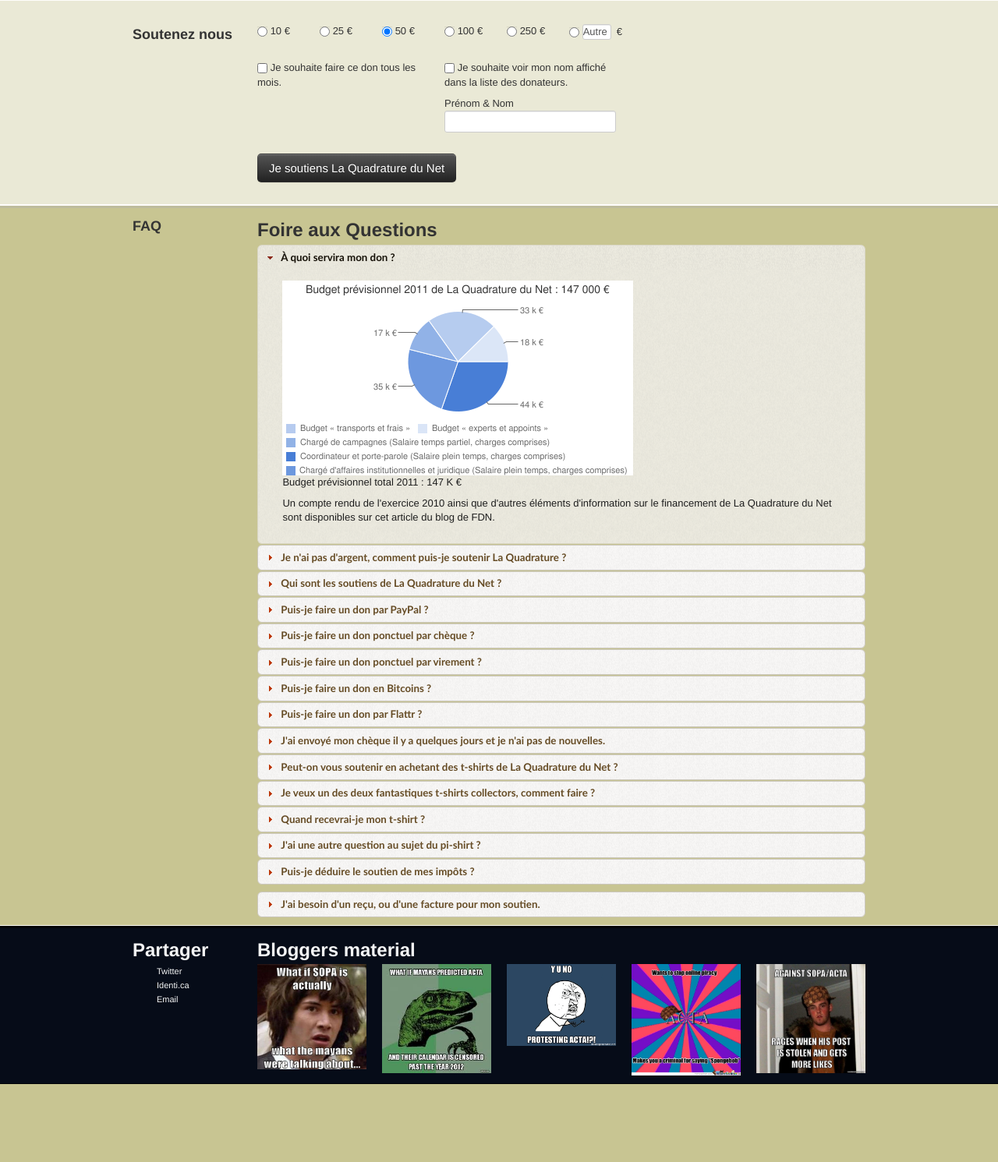
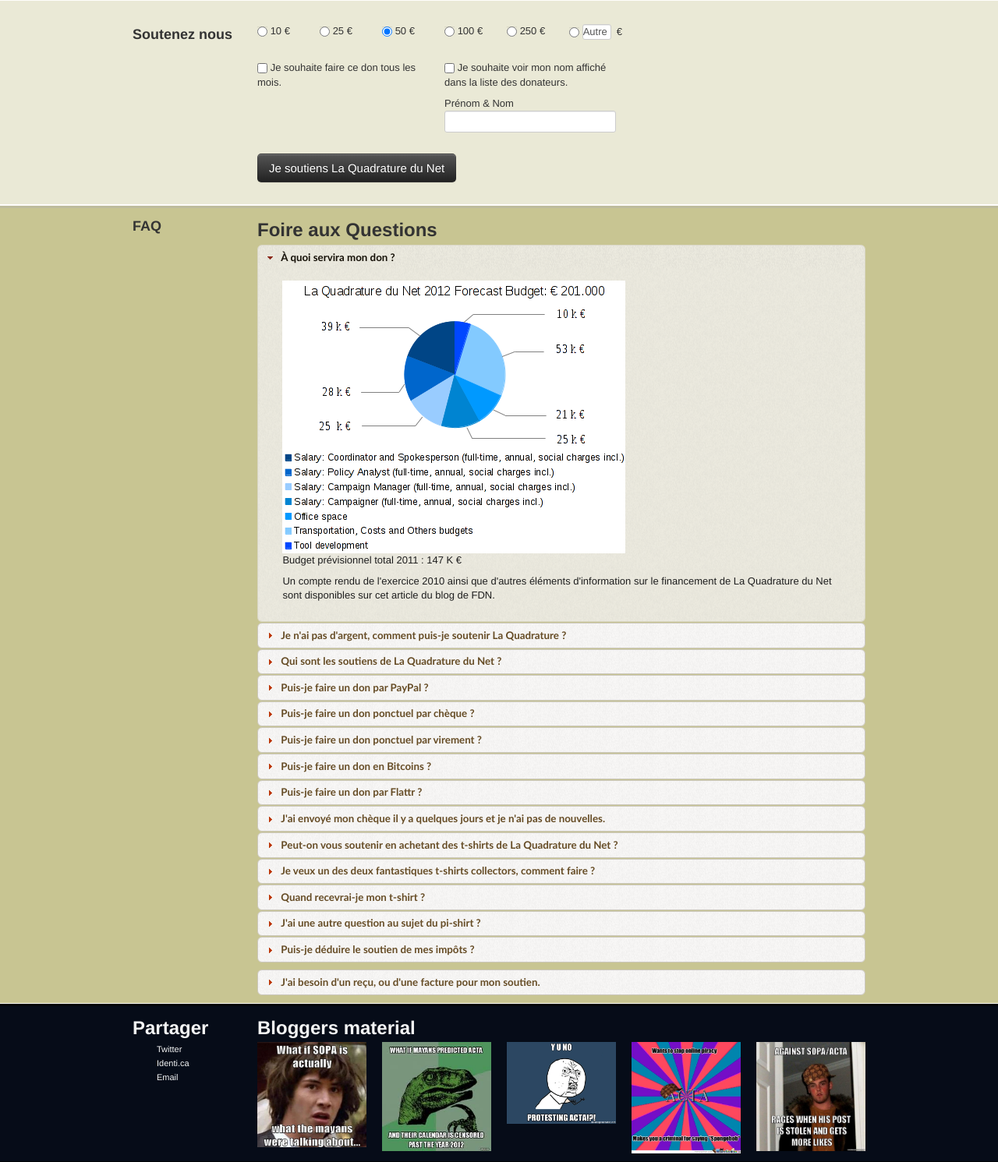
Before and after one commit to albancrommer/lqdn_campagne2012, a PHP site: page / in a window 1280 px wide. Shown: the part 679-2170 px from the top of the page at 78% size. Before the commit the page ends 2070 px from the top, so only its background shows below. Run offline with PHP 8.4, Linux system fonts and the light colour scheme.

Commit message:
Add a forcast budget image for 2012.

```diff
--- a/index.php
+++ b/index.php
@@ -296,7 +296,7 @@ include("lang/translator.php");
                             });
                             </script>
                         <h4 id="faq-budget" class="selected"><a href="#">À quoi servira mon don&nbsp;?</a></h4>
-                        <div style="display: block; height: auto; overflow: hidden;"><img src="/images/pichart2011.png">
+                        <div style="display: block; height: auto; overflow: hidden;"><img src="/images/pichart_en2012.png">
                         <p>Budget prévisionnel total 2011&nbsp;: 147&nbsp;K&nbsp;€</p>
                         <p>Un compte rendu de l'exercice 2010 ainsi que d'autres éléments d'information sur le financement de La Quadrature du Net sont disponibles <a href="http://blog.fdn.fr/post/2011/03/09/Les-finances-de-La-Quadrature">sur cet article du blog de FDN</a>.
                         </p></div>
```
Also changed, not shown: images/pichart_en2012.png (added).
